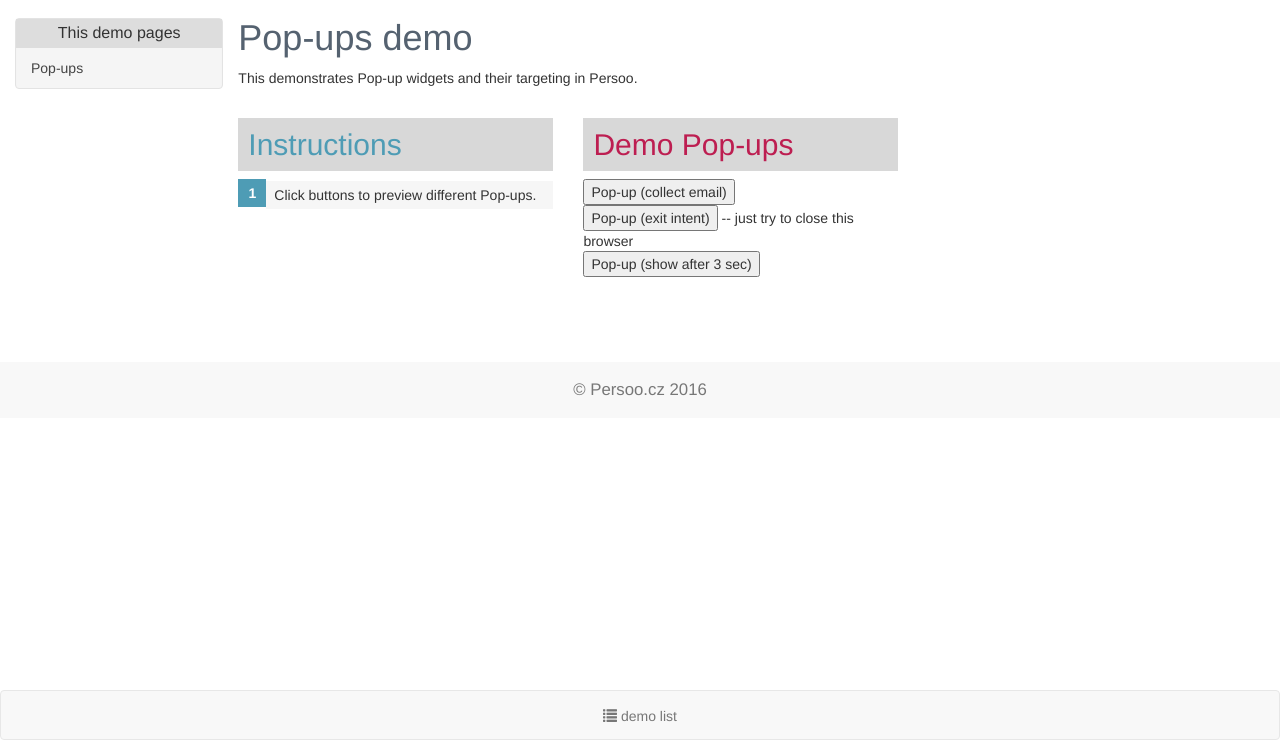
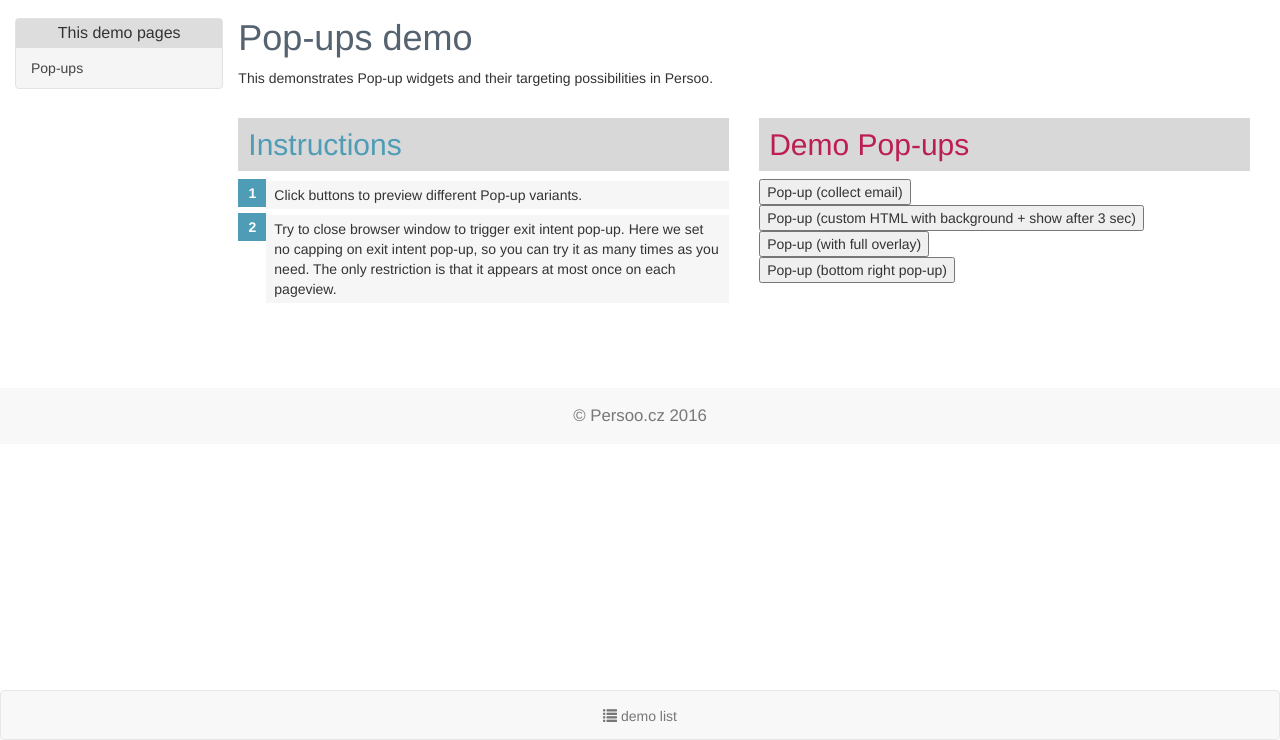
Before and after one commit to persoo/persoo-learning-examples, a website: page src/main/web-widgets/index.html in a window 1280 px wide. Shown: the part 60-800 px from the top of the page. Drawn offline with Linux system fonts and the light colour scheme; files that its build step writes are made by us from their sources; files whose address does not match are found by name.

Commit message:
TASK - adding more pop-up demos.

```diff
--- a/src/main/web-widgets/index.html
+++ b/src/main/web-widgets/index.html
@@ -51,7 +51,7 @@
                 <!--Body content-->
                 <h1>Pop-ups demo</h1>
 
-                <p>This demonstrates Pop-up widgets and their targeting in Persoo.
+                <p>This demonstrates Pop-up widgets and their targeting possibilities in Persoo.
                 </p>
 
                 <div class="row-fluid col2">
@@ -59,7 +59,11 @@
                     <div class="instructions">
                       <h2>Instructions</h2>
                       <ol>
-                        <li>Click buttons to preview different Pop-ups.</li>
+                        <li>Click buttons to preview different Pop-up variants.</li>
+                        <li>Try to close browser window to trigger exit intent pop-up.
+                            Here we set no capping on exit intent pop-up,
+                            so you can try it as many times as you need.
+                            The only restriction is that it appears at most once on each pageview.</li>
                       </ol>
                     </div>
                   </div>
@@ -68,10 +72,14 @@
                         <h2>Demo Pop-ups</h2>
 
                         <button id="d05762bc5f784aa199e271fffe836c34" class="trigger-widget-demo" >Pop-up (collect email)</button><br \>
+                        <!--
+                        <button id="eefd75e426e740e4a0155c07a35ee260" class="trigger-widget-demo" >Pop-up (call to action)</button><br \>
+                        -->
+                        <button id="c6e5a7d8eee143288b4cccb039d3e504" class="trigger-widget-demo" >Pop-up (custom HTML with background + show after 3 sec)</button><br \>
 
-                        <button>Pop-up (exit intent)</button> -- just try to close this browser<br \>
+                        <button id="b76ce91562c54ece9f504a0c5a073924" class="trigger-widget-demo" >Pop-up (with full overlay)</button><br \>
 
-                        <button id="c6e5a7d8eee143288b4cccb039d3e504" class="trigger-widget-demo" >Pop-up (show after 3 sec)</button><br \>
+                        <button id="d73962a00e274c11ac8d3e28587ba03d" class="trigger-widget-demo" >Pop-up (bottom right pop-up)</button><br \>
 
                         <script>
                             function getReportInteractionToPersoo(widgetID) {
```
